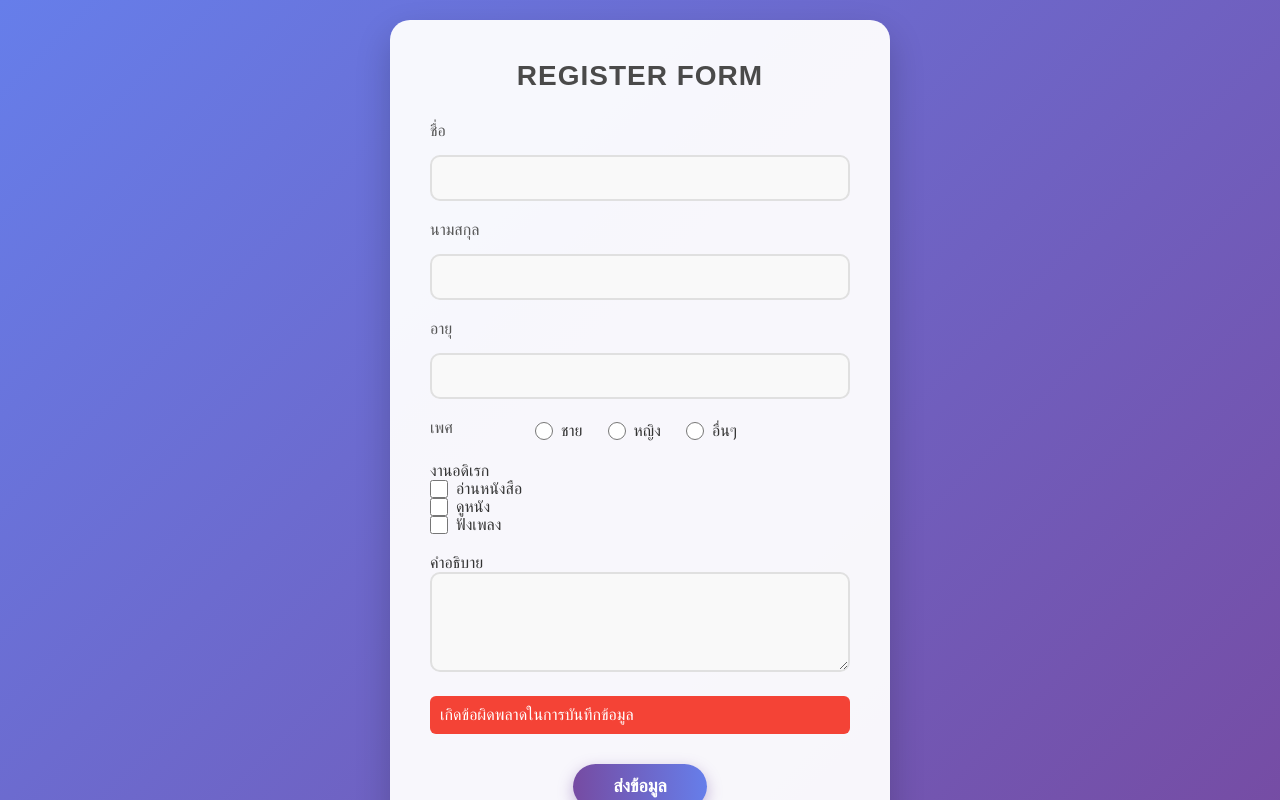
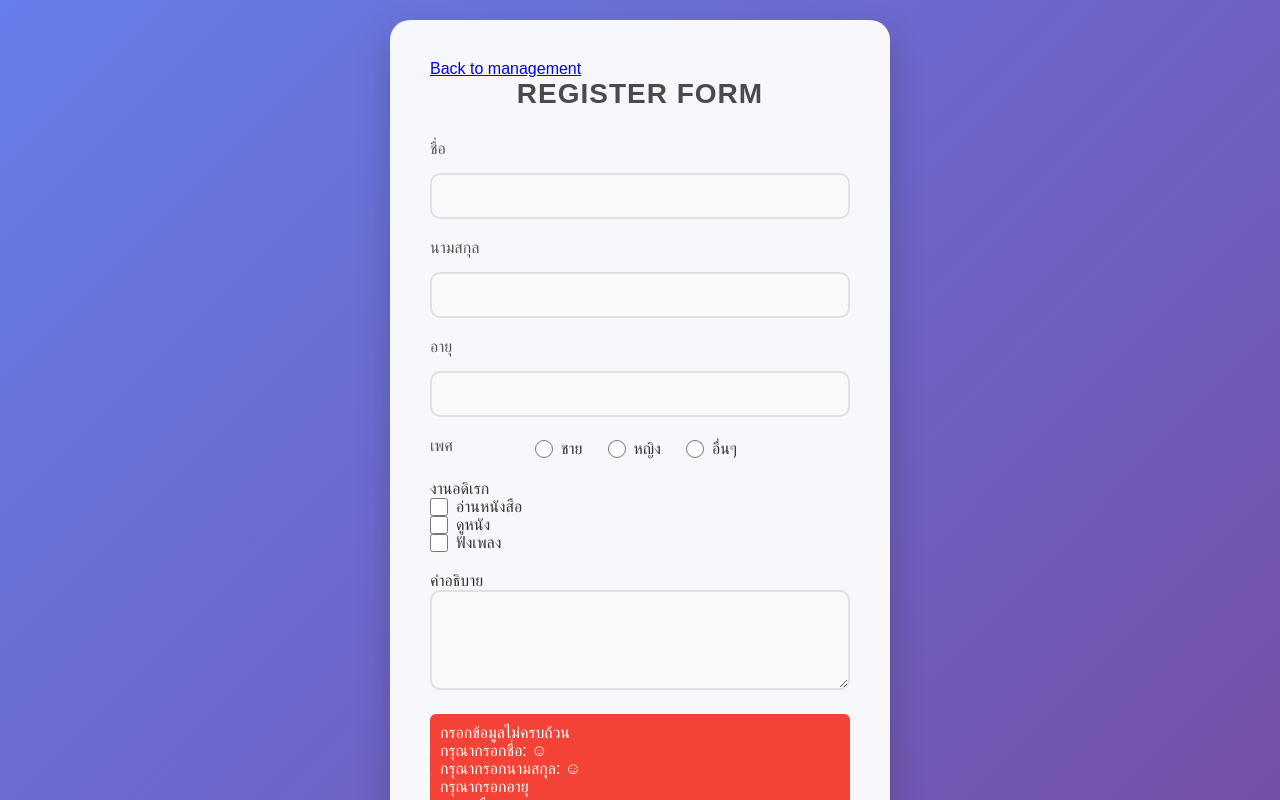
Before and after one commit to natthaphatki-ship-it/241-821-2568, a plain HTML site: page Frontend/index.html in a window 1280 px wide. Both pictures are taken after a click on the button "ส่งข้อมูล". Shown: the top 800 px of the page. Drawn offline with nearby package versions, Linux system fonts and the light colour scheme.

Commit message:
userHTML

```diff
--- a/Frontend/index.html
+++ b/Frontend/index.html
@@ -10,6 +10,7 @@
 </head>
 <body>
     <div class="container">
+        <a href="user.html">Back to management</a>
         <div class="header">
             Register form
         </div>
--- a/Frontend/index.js
+++ b/Frontend/index.js
@@ -1,14 +1,37 @@
+const validateData = (userData) => {
+    let errors = [];
+    if (!userData.firstName) {
+        errors.push('กรุณากรอกชื่อ:  ☺')
+    }
+    if (!userData.lastName) {
+        errors.push('กรุณากรอกนามสกุล: ☺')
+    }
+    if (!userData.age) {
+        errors.push('กรุณากรอกอายุ')
+    }
+    if (!userData.gender) {
+        errors.push('กรุณาเลือกเพศของคุณ')
+    }
+    if (!userData.interests) {
+        errors.push('กรุณาเลือกงานอดิเรกของคุณ')
+    }
+    if (!userData.description) {
+        errors.push('กรุณาใส่คำอธิบายของคุณ')
+    }
+    return errors;
+}
+
 const submitData = async () => {
     let firstNameDOM = document.querySelector('input[name=firstname]');
     let lastNameDOM = document.querySelector('input[name=lastname]');
     let ageDOM = document.querySelector('input[name=age]');
-    let genderDOM = document.querySelector('input[name=gender]:checked');
-    let interestDOMs = document.querySelectorAll('input[name=interests]:checked');
+    let genderDOM = document.querySelector('input[name=gender]:checked') || {};
+    let interestDOMs = document.querySelectorAll('input[name=interests]:checked') || {};
     let descriptionDOM = document.querySelector('textarea[name=description]');
 
     let messageDOM = document.getElementById('message');
 
- try{
+    try {
         let interest = ''
         for (let i = 0; i < interestDOMs.length; i++) {
             interest += interestDOMs[i].value
@@ -18,7 +41,7 @@
         }
 
 
-    let userData ={
+        let userData = {
             firstName: firstNameDOM.value,
             lastName: lastNameDOM.value,
             age: ageDOM.value,
@@ -26,17 +49,36 @@
             description: descriptionDOM.value,
             interests: interest
         }
+        const errors = validateData(userData)
+        if (errors.length > 0) {
+            //ถ้ามี error
+            throw {
+                message: 'กรอกข้อมูลไม่ครบถ้วน',
+                errors: errors
+            }
+        }
         const response = await axios.post('http://localhost:8000/users', userData)
         console.log('submitData response', response.data);
         messageDOM.innerText = "บันทึกข้อมูลสำเร็จ";
         messageDOM.className = "message success";
-    }catch (error) {
+
+    } catch (error) {
+        console.log('error message', error.message)
+        console.log('error', error.errors)
         if (error.response) {
             console.log('Error response data:', error.response.data.message);
+            error.message = error.response.data.message;
+            error.error.response.data.errors;
         }
-            messageDOM.innerText = "เกิดข้อผิดพลาดในการบันทึกข้อมูล";
+        let htmlData = '<div>'
+        htmlData += `<div>${error.message}</div>`
+        htmlData += '<ul>'
+        for (let i = 0; i < error.errors.length; i++) {
+            htmlData += `<li>${error.errors[i]}</li>`
+        }
+        htmlData += '/ul'
+        htmlData += '</div>'
+        messageDOM.innerHTML = htmlData
         messageDOM.className = "message danger";
     }
-
-    console.log('submitData', userData);
 }
```
Also changed, not shown: Backend/index.js (+36 -5 lines), Frontend/user.html (added, +15 -0 lines), Frontend/user.js (added, +35 -0 lines). Lines whose indentation alone changed are shown as unchanged.
